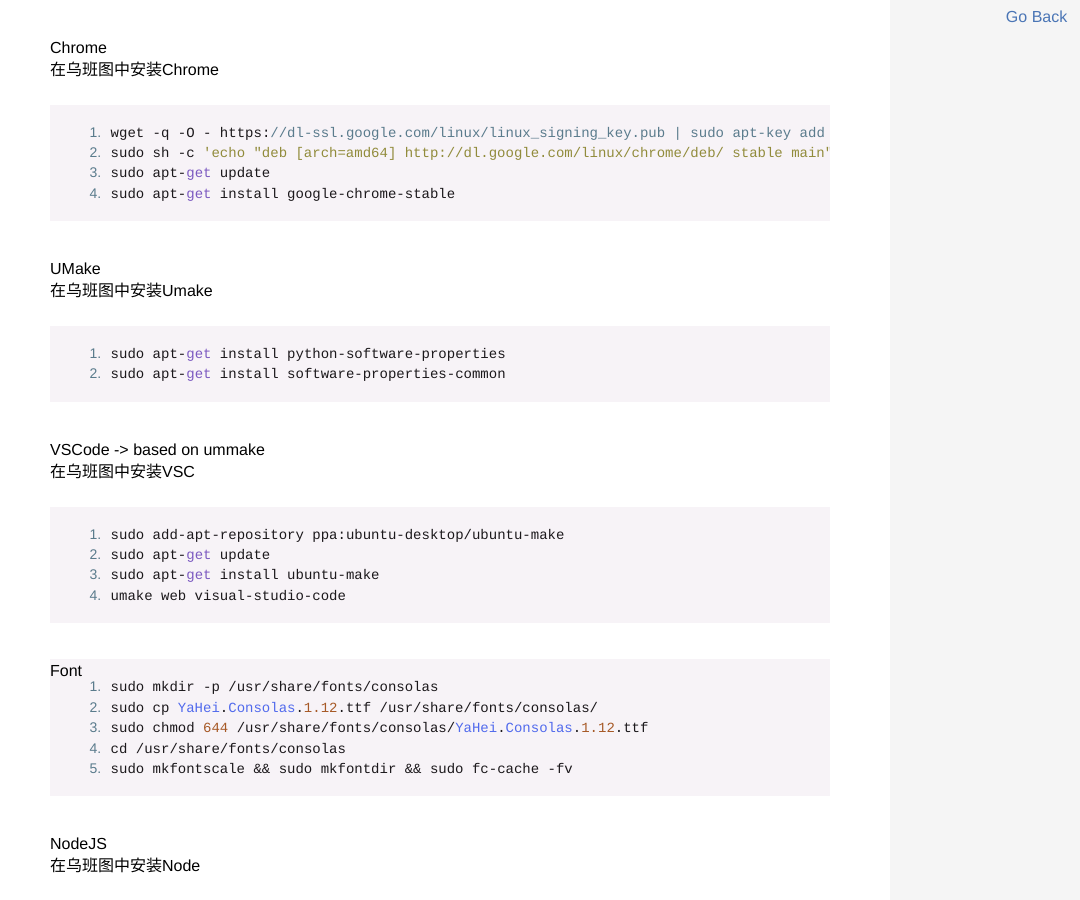
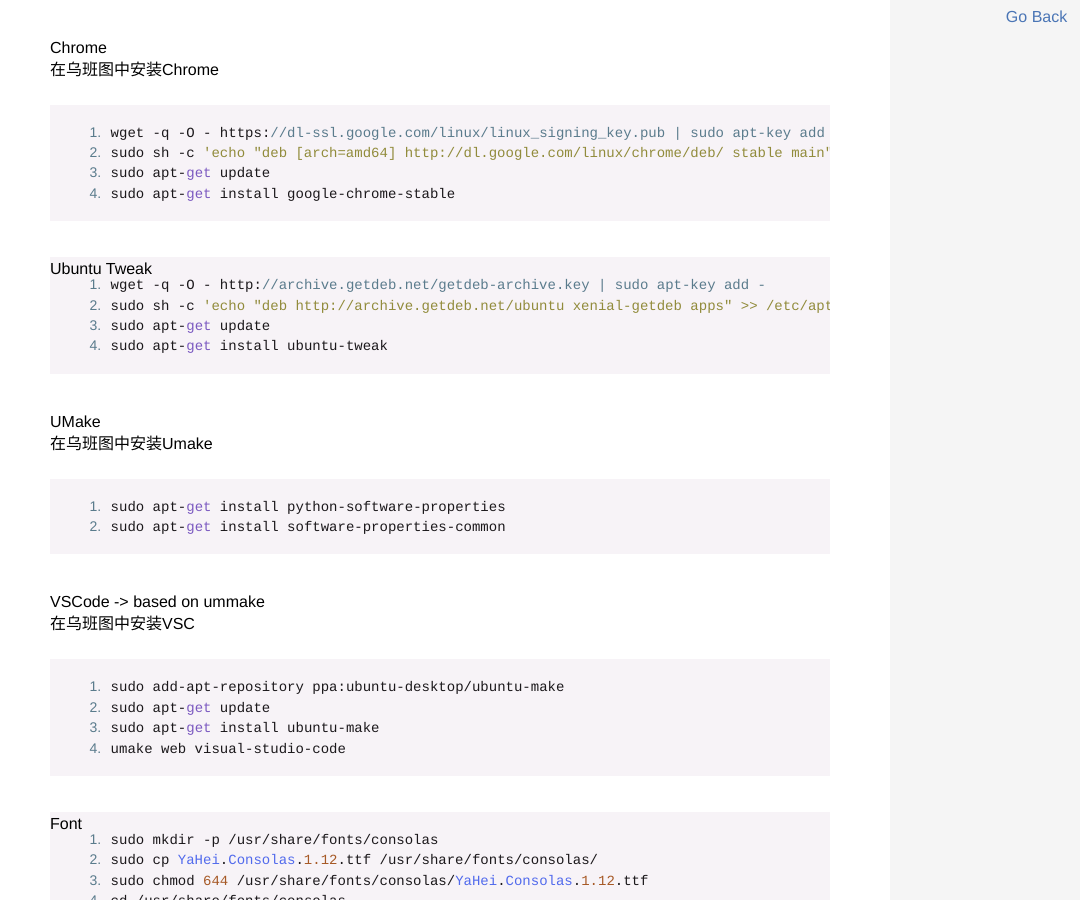
Before and after one commit to WMXPY/blog.mengw.io, a Jekyll site: the page built from _posts/linux/2017-03-13-Ubuntu-Install-Guide.md, in a window 1280 px wide and 900 px high, scrolled down 1572 px. Shown: the whole window, without its empty margins (200-1280 px from the left). Built offline with Jekyll 4.4.1, drawn with Linux system fonts in a browser that asks for light colours.

Commit message:
ubuntu tweak

````diff
--- a/_posts/linux/2017-03-13-Ubuntu-Install-Guide.md
+++ b/_posts/linux/2017-03-13-Ubuntu-Install-Guide.md
@@ -56,6 +56,14 @@ wget -q -O - https://dl-ssl.google.com/linux/linux_signing_key.pub | sudo apt-ke
 sudo sh -c 'echo "deb [arch=amd64] http://dl.google.com/linux/chrome/deb/ stable main" >> /etc/apt/sources.list.d/google-chrome.list'
 sudo apt-get update
 sudo apt-get install google-chrome-stable
+```
+# Ubuntu Tweak
+
+```bash
+wget -q -O - http://archive.getdeb.net/getdeb-archive.key | sudo apt-key add -
+sudo sh -c 'echo "deb http://archive.getdeb.net/ubuntu xenial-getdeb apps" >> /etc/apt/sources.list.d/getdeb.list'
+sudo apt-get update
+sudo apt-get install ubuntu-tweak
 ```
 
 # UMake
````
